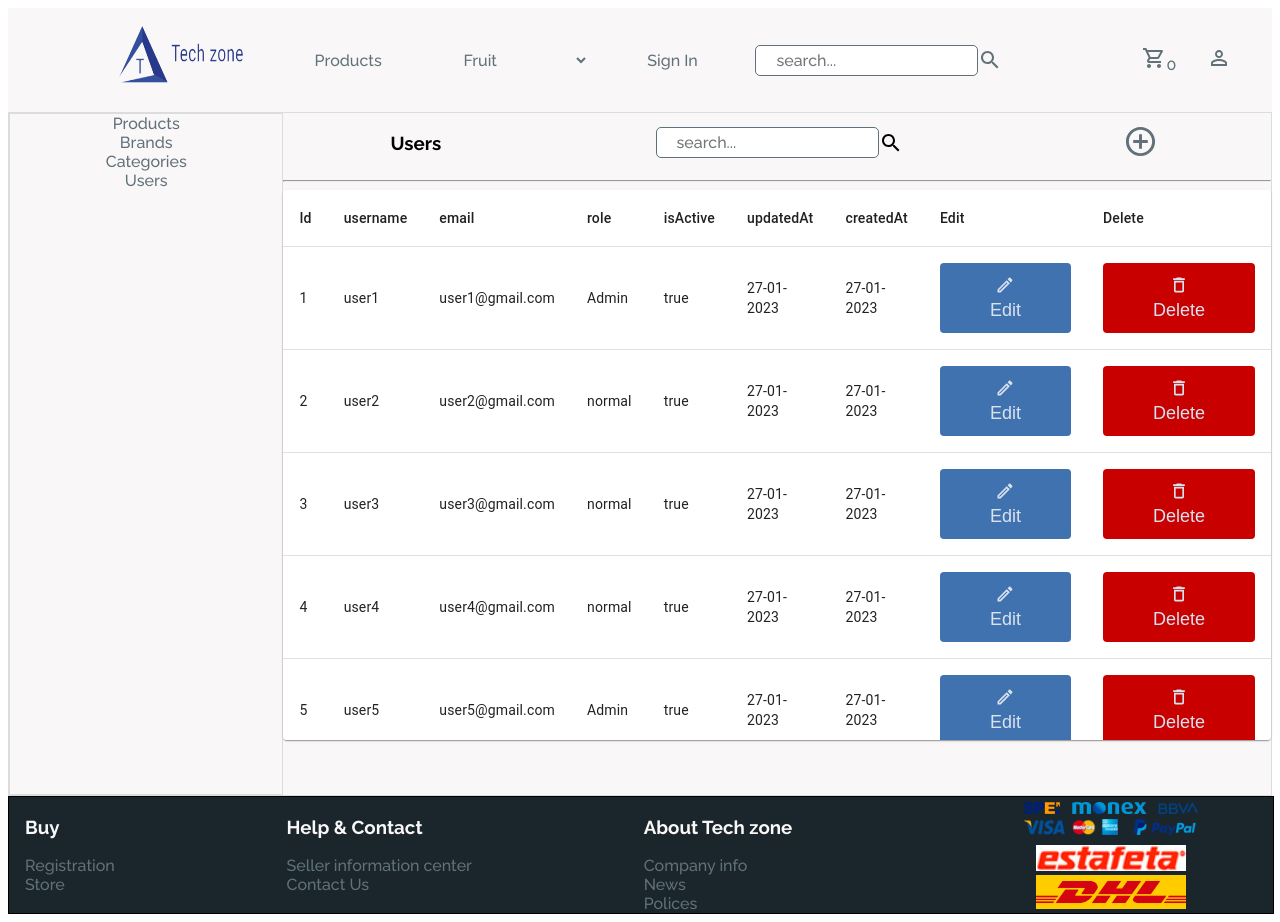
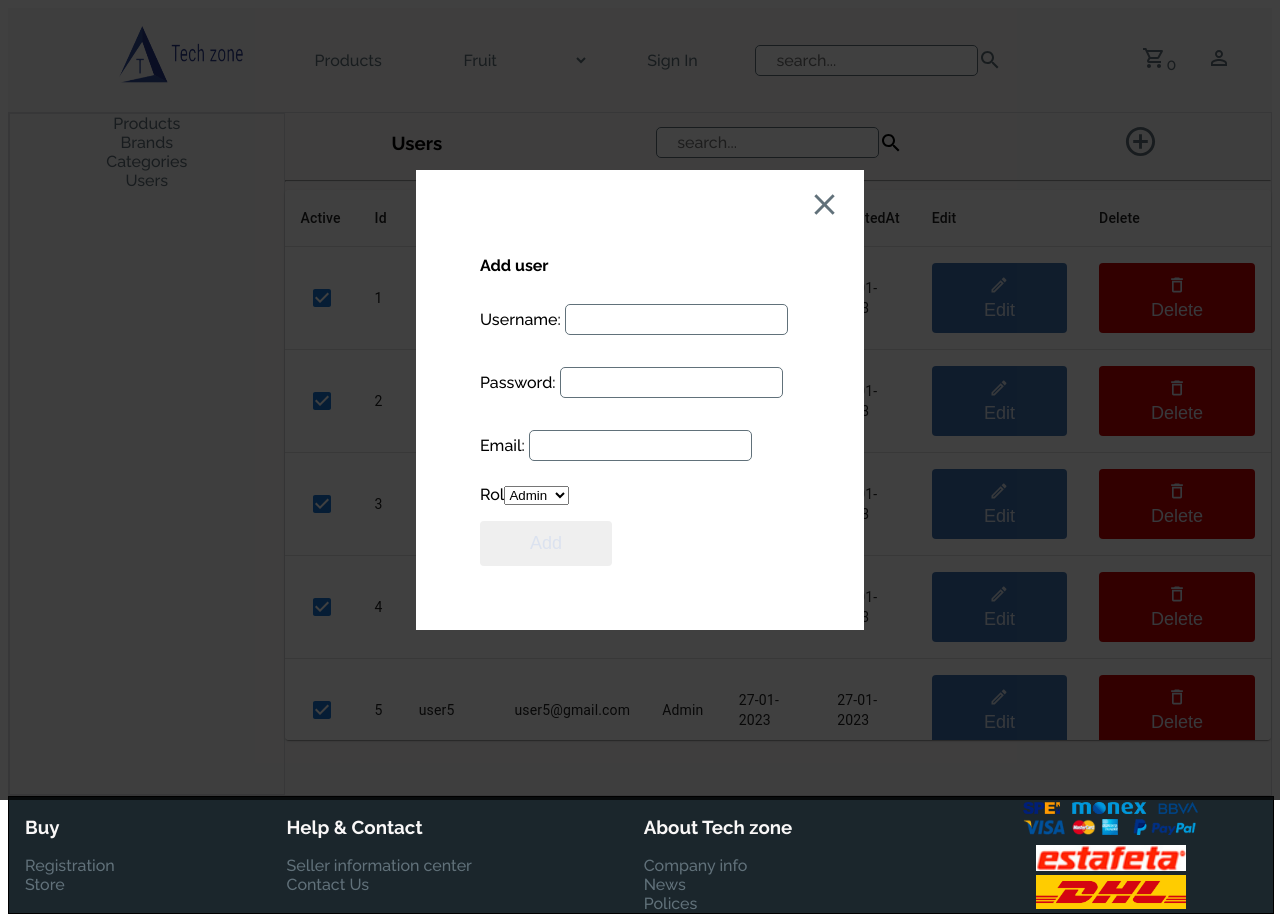
Before and after one commit to Yisusmomoa/React_e-commerce_Client, a React (Vite) app: page /admin/users in a window 1280 px wide. Both pictures are taken after a click on the button 1140 px from the left and 142 px from the top of the page. Built offline with nearby package versions, Linux system fonts and the light colour scheme.

Commit message:
se añade styled components y se estiliza el componente Modal, se añaden modales de update, se añade checkbox a la tabla de users

```diff
--- a/src/components/IsAdmin.jsx/Admin/AdminBrands.jsx
+++ b/src/components/IsAdmin.jsx/Admin/AdminBrands.jsx
@@ -14,6 +14,8 @@ import ButtonAdmin from './ButtonAdmin';
 import { useModal } from '../../../state/hooks/useModal';
 import Modal from '../Modal/Modal';
 import ButtonAddModal from '../Modal/ButtonAddModal';
+import { Modal_InputStyled } from '../Modal/Modal.style';
+
 
 const AdminBrandsContainer=styled.div`
   width:100%;
@@ -71,7 +73,7 @@ const AdminBrands = () => {
           <form action=''>
             <p>
               <label htmlFor="BrandName">Brand name: </label>
-              <input type='text' name='BrandName' />
+              <Modal_InputStyled type='text' name='BrandName' />
             </p>
             <p>
               <label htmlFor="imgBrand">Brand Img: </label>
@@ -87,7 +89,7 @@ const AdminBrands = () => {
           <form action=''>
             <p>
               <label htmlFor="BrandName">Brand name: </label>
-              <input type='text' name='BrandName' />
+              <Modal_InputStyled type='text' name='BrandName' />
             </p>
             <p>
               <label htmlFor="imgBrand">Brand Img: </label>
@@ -131,7 +133,7 @@ const AdminBrands = () => {
                   action={editBrand}> </ButtonAdmin>
                 </TableCell>
                 <TableCell sx={{width:280}}><ButtonAdmin title={'Delete'}
-                  typeBtn={'Delete'} iconName={'Delete'} data={row}
+                  typeBtn={'Delete'} iconName={'Delete'} data={row.id}
                   action={deleteBrand}> </ButtonAdmin>
                 </TableCell>
               </TableRow>
--- a/src/components/IsAdmin.jsx/Admin/AdminCategories.jsx
+++ b/src/components/IsAdmin.jsx/Admin/AdminCategories.jsx
@@ -14,6 +14,7 @@ import ButtonAdmin from './ButtonAdmin';
 import Modal from '../Modal/Modal';
 import { useModal } from '../../../state/hooks/useModal';
 import ButtonAddModal from '../Modal/ButtonAddModal';
+import { Modal_InputStyled } from '../Modal/Modal.style';
 
 const AdminCategoriesContainer=styled.div`
   width:100%;
@@ -60,7 +61,7 @@ const AdminCategories = () => {
         <form action=''>
           <p>
             <label htmlFor="CategoryName">Category name: </label>
-            <input type='text' name='CategoryName' />
+            <Modal_InputStyled type='text' name='CategoryName' />
           </p>
           <ButtonAddModal/>
         </form>
@@ -73,7 +74,7 @@ const AdminCategories = () => {
           <p>
             <label>{categoryToUpdate.name}</label>
             <label htmlFor="CategoryName">Category name: </label>
-            <input type='text' name='CategoryName' />
+            <Modal_InputStyled type='text' name='CategoryName' />
           </p>
           <ButtonAddModal/>
         </form>
@@ -113,7 +114,7 @@ const AdminCategories = () => {
                     action={editCategory}> </ButtonAdmin>
                   </TableCell>
                   <TableCell ><ButtonAdmin title={'Delete'}
-                    typeBtn={'Delete'} iconName={'Delete'} data={row}
+                    typeBtn={'Delete'} iconName={'Delete'} data={row.id}
                     action={deleteCategory}> </ButtonAdmin>
                   </TableCell>
                 </TableRow>
--- a/src/components/IsAdmin.jsx/Admin/AdminProducts.jsx
+++ b/src/components/IsAdmin.jsx/Admin/AdminProducts.jsx
@@ -10,8 +10,6 @@ import TableContainer from '@mui/material/TableContainer';
 import TableHead from '@mui/material/TableHead';
 import TableRow from '@mui/material/TableRow';
 import Paper from '@mui/material/Paper';
-import TextField from '@mui/material/TextField';
-import Autocomplete from '@mui/material/Autocomplete';
 
 
 import ButtonAdmin from './ButtonAdmin';
@@ -19,6 +17,7 @@ import { useModal } from '../../../state/hooks/useModal';
 import Modal from '../Modal/Modal';
 import ButtonAddModal from '../Modal/ButtonAddModal';
 import DropdownCategory from '../../DropdownCategory/DropdownCategory';
+import { Modal_InputStyled } from '../Modal/Modal.style';
 
 const AdminProductsContainer=styled.div`
   width:100%;
@@ -78,10 +77,17 @@ const AdminProducts = () => {
   const [brand, setBrand]=useState(1) //igualar a la primera posición
   //del arreglo que vendrá desde el back
   const [category, setCategory]=useState(1)
+  const [productToUpdate, setProductToUpdate]=useState({})
   const [
     isOpenModalAdd,
     openModalAdd,
     closeModalAdd
+  ]=useModal()
+
+  const [
+    isOpenModalUpdate,
+    openModalUpdate,
+    closeModalUpdate
   ]=useModal()
 
   const searchProducts=(name)=>{
@@ -90,8 +96,10 @@ const AdminProducts = () => {
   const deletProduct=(id)=>{
     console.log("deletProduct", id)
   }
-  const editProduct=(id)=>{
-    console.log("editProduct", id)
+  const editProduct=(data)=>{
+    console.log("editProduct", data)
+    setProductToUpdate(data)
+    openModalUpdate()
   }
   return (
     <AdminProductsContainer>
@@ -100,15 +108,15 @@ const AdminProducts = () => {
           <form action=''>
             <p>
               <label htmlFor="ProductName">Product name: </label>
-              <input type='text' name='ProductName' />
+              <Modal_InputStyled type='text' name='ProductName' />
             </p>
             <p>
               <label htmlFor="DescriptionName">Description: </label>
-              <input type='text' name='DescriptionName' />
+              <Modal_InputStyled type='text' name='DescriptionName' />
             </p>
             <p>
               <label htmlFor="PriceName">Price: </label>
-              <input type='number' name='PriceName' />
+              <Modal_InputStyled type='number' name='PriceName' />
             </p>
             <p>
               <label>
@@ -145,6 +153,58 @@ const AdminProducts = () => {
             <ButtonAddModal/>
           </form>
       </Modal>
+
+      <Modal isOpen={isOpenModalUpdate} closeModal={closeModalUpdate}>
+        <h4>Add Product</h4>
+          <form action=''>
+            <p>
+              <label htmlFor="ProductName">Product name: </label>
+              <Modal_InputStyled type='text' name='ProductName' />
+            </p>
+            <p>
+              <label htmlFor="DescriptionName">Description: </label>
+              <Modal_InputStyled type='text' name='DescriptionName' />
+            </p>
+            <p>
+              <label htmlFor="PriceName">Price: </label>
+              <Modal_InputStyled type='number' name='PriceName' />
+            </p>
+            <p>
+              <label>
+                Brand
+                <select value={brand} onChange={(ev)=>setBrand(ev.target.value)}>
+                  <option value="1">Brand1</option>
+                  <option value="2">Brand2</option>
+                  <option value="3">Brand2</option>
+                </select>
+              </label>
+            </p>
+            <p>
+              <label>
+                  Category
+                  <select value={category} onChange={(ev)=>setCategory(ev.target.value)}>
+                    <option value="1">Category1</option>
+                    <option value="2">Category2</option>
+                    <option value="3">Category3</option>
+                  </select>
+                </label>
+            </p>
+            <p>
+              <label htmlFor="imgBrand">First product Img: </label>
+              <input type='file' name='imgBrand'/>
+            </p>
+            <p>
+              <label htmlFor="imgBrand">Second product Img: </label>
+              <input type='file' name='imgBrand'/>
+            </p>
+            <p>
+              <label htmlFor="imgBrand">Third product Img: </label>
+              <input type='file' name='imgBrand'/>
+            </p>
+            <ButtonAddModal/>
+          </form>
+      </Modal>
+
       <SubNavbar showModal={openModalAdd}
         search={searchProducts}
         title={'Products'}/>
@@ -181,11 +241,11 @@ const AdminProducts = () => {
                 <TableCell sx={{maxwidth:180}}>{row.brandName}</TableCell>
                 <TableCell sx={{maxwidth:180}}>{row.updatedAt}</TableCell>
                 <TableCell sx={{width:280}}><ButtonAdmin title={'Edit'}
-                  typeBtn={'Edit'} iconName={'Edit'} id={row.id}
+                  typeBtn={'Edit'} iconName={'Edit'} data={row}
                   action={editProduct}> </ButtonAdmin>
                 </TableCell>
                 <TableCell sx={{width:280}}><ButtonAdmin title={'Delete'}
-                  typeBtn={'Delete'} iconName={'Delete'} id={row.id}
+                  typeBtn={'Delete'} iconName={'Delete'} data={row.id}
                   action={deletProduct}> </ButtonAdmin>
                 </TableCell>
               </TableRow>
--- a/src/components/IsAdmin.jsx/Admin/AdminUsers.jsx
+++ b/src/components/IsAdmin.jsx/Admin/AdminUsers.jsx
@@ -1,4 +1,4 @@
-import React from 'react'
+import React, { useState } from 'react'
 import styled from "styled-components";
 import { device, deviceMin } from "../../../styles/breakpoints";
 import SubNavbar from '../SubNavbar/SubNavbar';
@@ -11,7 +11,11 @@ import TableHead from '@mui/material/TableHead';
 import TableRow from '@mui/material/TableRow';
 import Paper from '@mui/material/Paper';
 import ButtonAdmin from './ButtonAdmin';
-
+import { useModal } from '../../../state/hooks/useModal';
+import Modal from '../Modal/Modal';
+import { Modal_InputStyled } from '../Modal/Modal.style';
+import ButtonAddModal from '../Modal/ButtonAddModal';
+import Checkbox from '@mui/material/Checkbox';
 
 const AdminUsersContainer=styled.div`
   width:100%;
@@ -34,38 +38,116 @@ function createData(
 
 const rows = [
   createData(1, "user1", "user1@gmail.com","Admin",
-    "true", "27-01-2023", "27-01-2023", ),
+    true, "27-01-2023", "27-01-2023", ),
   createData(2, "user2", "user2@gmail.com","normal",
-    "true", "27-01-2023", "27-01-2023", ),
+    true, "27-01-2023", "27-01-2023", ),
   createData(3, "user3", "user3@gmail.com","normal",
-    "true", "27-01-2023", "27-01-2023", ),
+    false, "27-01-2023", "27-01-2023", ),
   createData(4, "user4", "user4@gmail.com","normal",
-    "true", "27-01-2023", "27-01-2023", ),
+    true, "27-01-2023", "27-01-2023", ),
   createData(5, "user5", "user5@gmail.com","Admin",
-    "true", "27-01-2023", "27-01-2023", ),
+    true, "27-01-2023", "27-01-2023", ),
   createData(6, "user6", "user6@gmail.com","normal",
-    "true", "27-01-2023", "27-01-2023", ),
+    false, "27-01-2023", "27-01-2023", ),
   createData(7, "user7", "user7@gmail.com","normal",
-    "true", "27-01-2023", "27-01-2023", ),
+    false, "27-01-2023", "27-01-2023", ),
 
 ];
 
 const AdminUsers = () => {
-  const showModalUsers=()=>{
-    alert("Admin Users")
-  }
+  const [
+    isOpenModalAdd,
+    openModalAdd,
+    closeModalAdd]=useModal()
+  const [
+    isOpenModalUpdate,
+    openModalUpdate,
+    closeModalUpdate]=useModal()
+
+  const [userToUpdate, setUserToUpdate]=useState({})
+  const [rol, setRol]=useState(1)
+  const [isActive, setIsActive]=useState(true)
+
   const searchUsers=(name)=>{
     console.log("name Users", name)
   }
   const deletUser=(id)=>{
     console.log("deletUser", id)
   }
-  const editUser=(id)=>{
-    console.log("editUser", id)
+  const statusUser=(id, status)=>{
+    console.log(id)
+    console.log(status)
+    setIsActive(status)
+  }
+  const editUser=(data)=>{
+    setUserToUpdate(data)
+    openModalUpdate()
+    console.log("editUser", data)
   }
   return (
     <AdminUsersContainer>
-      <SubNavbar showModal={showModalUsers}
+      <Modal isOpen={isOpenModalAdd}
+      closeModal={closeModalAdd}>
+        <h4>Add user</h4>
+        <form action=''>
+        <p>
+            <label htmlFor="username">Username: </label>
+            <Modal_InputStyled type='text' name='username' />
+          </p>
+          <p>
+            <label htmlFor="password">Password: </label>
+            <Modal_InputStyled type='text' name='password' />
+          </p>
+          <p>
+            <label htmlFor="email">Email: </label>
+            <Modal_InputStyled type='email' name='email' />
+          </p>
+          <p>
+              <label>
+                Rol
+                <select value={rol} onChange={(ev)=>setRol(ev.target.value)}>
+                  <option value="1">Admin</option>
+                  <option value="2">Normal</option>
+
+                </select>
+              </label>
+          </p>
+          <ButtonAddModal/>
+        </form>
+      </Modal>
+
+      <Modal isOpen={isOpenModalUpdate}
+        closeModal={closeModalUpdate}>
+        <h4>Edit User</h4>
+        <form action=''>
+          <p>
+            <label htmlFor="username">Username: </label>
+            <Modal_InputStyled type='text' name='username' />
+          </p>
+          <p>
+            <label htmlFor="password">Password: </label>
+            <Modal_InputStyled type='text' name='password' />
+          </p>
+          <p>
+            <label htmlFor="email">Email: </label>
+            <Modal_InputStyled type='email' name='email' />
+          </p>
+          <p>
+              <label>
+                Rol
+                <select value={rol} onChange={(ev)=>setRol(ev.target.value)}>
+                  <option value="1">Admin</option>
+                  <option value="2">Normal</option>
+
+                </select>
+              </label>
+          </p>
+
+          <ButtonAddModal/>
+        </form>
+      </Modal>
+
+      <SubNavbar showModal={openModalAdd}
         search={searchUsers}
         title={'Users'}/>
       <hr/>
@@ -75,11 +157,11 @@ const AdminUsers = () => {
          stickyHeader >
           <TableHead>
             <TableRow>
+              <TableCell>Active</TableCell>
               <TableCell>Id</TableCell>
               <TableCell >username</TableCell>
               <TableCell >email</TableCell>
               <TableCell >role</TableCell>
-              <TableCell >isActive</TableCell>
               <TableCell >updatedAt</TableCell>
               <TableCell >createdAt</TableCell>
               <TableCell >Edit</TableCell>
@@ -91,6 +173,10 @@ const AdminUsers = () => {
               <TableRow
                 key={row.id}
               >
+              <TableCell sx={{maxwidth:150}}>
+                <Checkbox onChange={(ev)=>statusUser(row.id, ev.target.checked)}
+                checked={isActive} />
+              </TableCell>
                 <TableCell component="th"
                   scope="row"
                   sx={{maxwidth:150}}>
@@ -99,15 +185,14 @@ const AdminUsers = () => {
                 <TableCell sx={{maxwidth:150}}>{row.username}</TableCell>
                 <TableCell sx={{maxwidth:150}}>{row.email}</TableCell>
                 <TableCell sx={{maxwidth:150}}>{row.role}</TableCell>
-                <TableCell sx={{maxwidth:150}}>{row.isActive}</TableCell>
                 <TableCell sx={{maxwidth:150}}>{row.updatedAt}</TableCell>
                 <TableCell sx={{maxwidth:150}}>{row.createdAt}</TableCell>
                 <TableCell sx={{width:340}}><ButtonAdmin title={'Edit'}
-                  typeBtn={'Edit'} iconName={'Edit'} id={row.id}
+                  typeBtn={'Edit'} iconName={'Edit'} data={row}
                   action={editUser}> </ButtonAdmin>
                 </TableCell>
                 <TableCell sx={{width:340}}><ButtonAdmin title={'Delete'}
-                  typeBtn={'Delete'} iconName={'Delete'} id={row.id}
+                  typeBtn={'Delete'} iconName={'Delete'} data={row.id}
                   action={deletUser}> </ButtonAdmin>
                 </TableCell>
               </TableRow>
--- a/src/components/IsAdmin.jsx/Modal/Modal.jsx
+++ b/src/components/IsAdmin.jsx/Modal/Modal.jsx
@@ -1,12 +1,29 @@
 import React from 'react'
 import './Modal.css'
 import CloseOutlinedIcon from '@mui/icons-material/CloseOutlined';
+import { ModalArticle, ModalClose_Btn, ModalContainer } from './Modal.style';
+
 const Modal = ({children, isOpen, closeModal}) => {
     // controlar que no se cierre el modal cuando hacemos click dentro de el
     const handleModalContainerClick=(e)=>{
         e.stopPropagation();
     }
   return (
+    <ModalArticle isOpen={isOpen} onClick={closeModal}>
+      <ModalContainer onClick={handleModalContainerClick}>
+        <ModalClose_Btn onClick={closeModal}>
+          <CloseOutlinedIcon fontSize='large'/>
+        </ModalClose_Btn>
+        {children}
+      </ModalContainer>
+    </ModalArticle>
+  )
+}
+
+export default Modal
+
+/*
+return (
     <article className={`modal ${isOpen && 'is-open'}`} onClick={closeModal}>
         <div className='modal-container' onClick={handleModalContainerClick}>
             <button className='modal-close'
@@ -15,6 +32,5 @@ const Modal = ({children, isOpen, closeModal}) => {
         </div>
     </article>
   )
-}
 
-export default Modal
+*/
--- /dev/null
+++ b/src/components/IsAdmin.jsx/Modal/Modal.style.jsx
@@ -0,0 +1,48 @@
+import styled from "styled-components";
+import { device, deviceMin } from "../../../styles/breakpoints";
+
+export const ModalArticle=styled.article`
+    position: fixed;
+    z-index: 999;
+    top: 0;
+    left: 0;
+    width: 100%;
+    min-height: 100vh;
+    background-color: rgba(0,0,0,0.75);
+    display: none;
+    justify-content: center;
+    align-items: center;
+    display:${props=>props.isOpen?"flex":"none"};
+`
+
+export const ModalContainer=styled.div`
+    position: relative;
+    padding:4rem;
+    background-color: #fff;
+    min-width: 320px;
+    max-width: 480px;
+    min-height: 200px;
+    max-height: 600px;
+    overflow-y:auto;
+`
+
+export const ModalClose_Btn=styled.button`
+    position: absolute;
+    top:1rem;
+    right: 1rem;
+    background-color:transparent;
+    border:none;
+    color:${props=>props.theme.colors.Letras};
+
+`
+
+export const Modal_InputStyled=styled.input`
+    border:1px solid ${(props)=>props.theme.colors.Letras};
+    border-radius:5px;
+    padding: 5px 20px;
+    margin: 8px 0;
+    display: inline-block;
+    box-sizing: border-box;
+    font-size:16px;
+    font-family:${props=>props.theme.fonts.raleway};
+`
```
